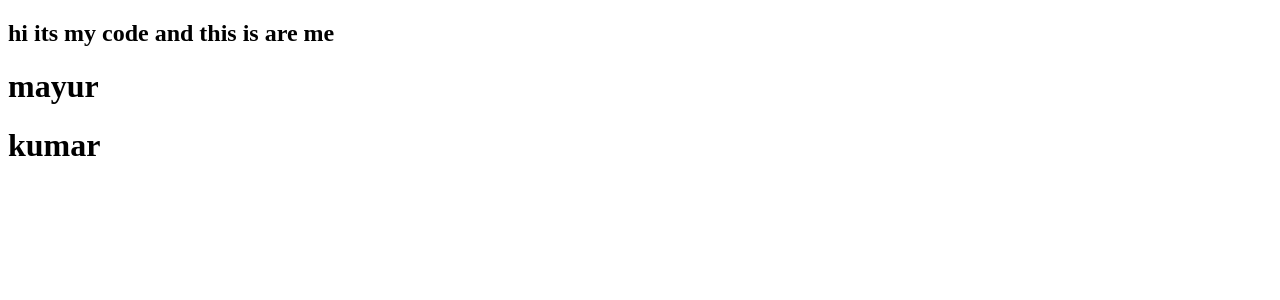
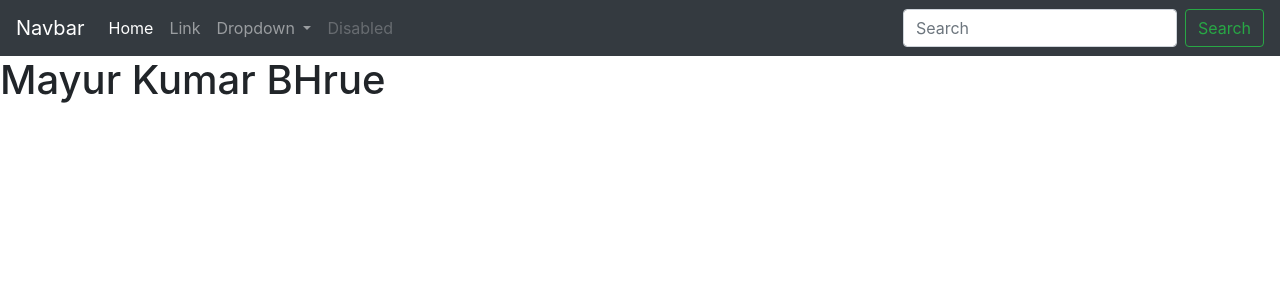
Before and after one commit to Moi143/Delivery_Site-with-dinnes_lvy, a Django app: page / in a window 1280 px wide. Shown: the top 300 px of the page. Run offline with Django 3.2, Linux system fonts and the light colour scheme; some libraries are stand-ins or nearby versions.

Commit message:
Create Navbar
with the help of bootstrap

```diff
--- a/accounts/templates/index.html
+++ b/accounts/templates/index.html
@@ -2,6 +2,6 @@
 
 {% block content %}
 
-<h1>kumar</h1>
+<h1> Mayur Kumar BHrue</h1>
 
 {% endblock %}
--- a/accounts/templates/main.html
+++ b/accounts/templates/main.html
@@ -1,11 +1,46 @@
+{% include "navbar.html" %}
+
 <!DOCTYPE html>
 <html>
     <head>
         <title> dennis lvy Course </title>
     </head>
     <body>
-        {% include "navbar.html" %}
-        <h1> mayur </h1>
+<nav class="navbar navbar-expand-lg navbar-dark bg-dark">
+  <a class="navbar-brand" href="#">Navbar</a>
+  <button class="navbar-toggler" type="button" data-toggle="collapse" data-target="#navbarSupportedContent" aria-controls="navbarSupportedContent" aria-expanded="false" aria-label="Toggle navigation">
+    <span class="navbar-toggler-icon"></span>
+  </button>
+
+  <div class="collapse navbar-collapse" id="navbarSupportedContent">
+    <ul class="navbar-nav mr-auto">
+      <li class="nav-item active">
+        <a class="nav-link" href="#">Home <span class="sr-only">(current)</span></a>
+      </li>
+      <li class="nav-item">
+        <a class="nav-link" href="#">Link</a>
+      </li>
+      <li class="nav-item dropdown">
+        <a class="nav-link dropdown-toggle" href="#" id="navbarDropdown" role="button" data-toggle="dropdown" aria-haspopup="true" aria-expanded="false">
+          Dropdown
+        </a>
+        <div class="dropdown-menu" aria-labelledby="navbarDropdown">
+          <a class="dropdown-item" href="#">Action</a>
+          <a class="dropdown-item" href="#">Another action</a>
+          <div class="dropdown-divider"></div>
+          <a class="dropdown-item" href="#">Something else here</a>
+        </div>
+      </li>
+      <li class="nav-item">
+        <a class="nav-link disabled" href="#">Disabled</a>
+      </li>
+    </ul>
+    <form class="form-inline my-2 my-lg-0">
+      <input class="form-control mr-sm-2" type="search" placeholder="Search" aria-label="Search">
+      <button class="btn btn-outline-success my-2 my-sm-0" type="submit">Search</button>
+    </form>
+  </div>
+</nav>
         {% block content %}
 
         <h2> mayur kumar bhure </h2>
--- a/accounts/templates/navbar.html
+++ b/accounts/templates/navbar.html
@@ -1,3 +1,2 @@
 
-
-<h2> hi its my code and this is are me</h2>
+<link rel="stylesheet" href="https://stackpath.bootstrapcdn.com/bootstrap/4.4.1/css/bootstrap.min.css" integrity="sha384-Vkoo8x4CGsO3+Hhxv8T/Q5PaXtkKtu6ug5TOeNV6gBiFeWPGFN9MuhOf23Q9Ifjh" crossorigin="anonymous">
```
